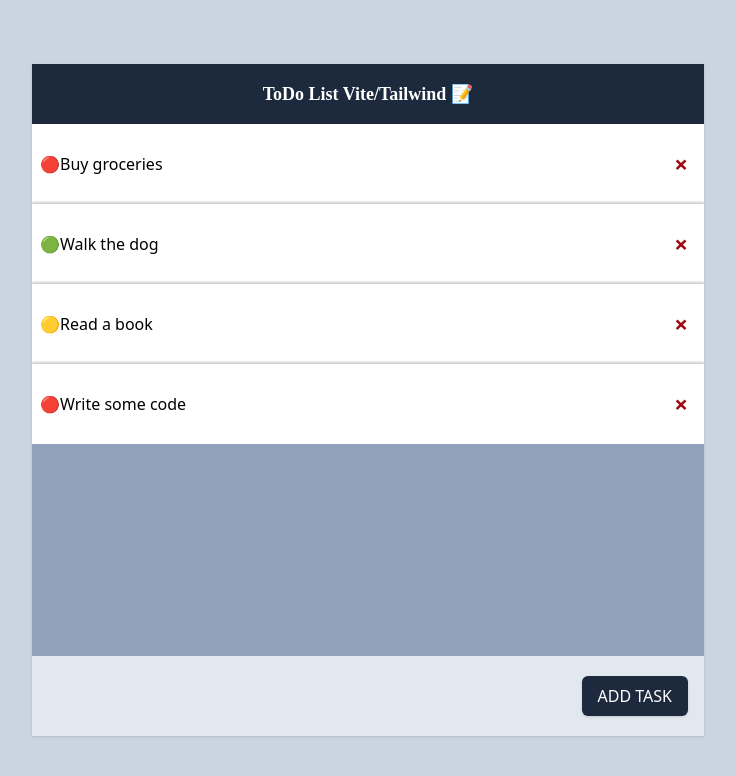
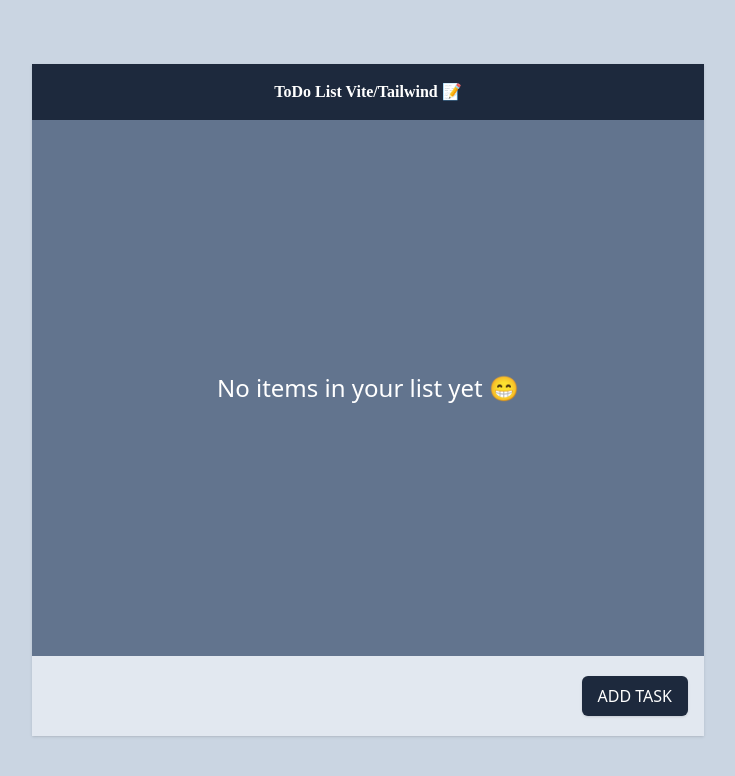
Before and after one commit to kurtrockx/TODO-APP-V2-NETLIFY, a React (Vite) app: page / in a window 1280 px wide. Shown: the top 776 px of the page, without its empty margins (272-1007 px from the left). Built offline with nearby package versions, Linux system fonts and the light colour scheme.

Commit message:
added useLocalStorage to store tasks in the browser

```diff
--- a/src/App.jsx
+++ b/src/App.jsx
@@ -1,15 +1,15 @@
 import { useRef, useState } from "react";
 import "./index.css";
+import { useLocalStorage } from "./useLocalStorage";
 
 const arr = [
   { taskName: "Buy groceries", completed: false, id: 101888, priority: 1 },
   { taskName: "Walk the dog", completed: true, id: 102888, priority: 3 },
   { taskName: "Read a book", completed: false, id: 103888, priority: 2 },
-  { taskName: "Write some code", completed: true, id: 104888, priority: 1 },
 ];
 
 function App() {
-  const [tasks, setTasks] = useState(arr);
+  const [tasks, setTasks] = useLocalStorage("tasks");
 
   function handleAddTask(task) {
     setTasks((t) => [...t, task]);
@@ -34,7 +34,7 @@ function App() {
 
 function MainContainer({ children }) {
   return (
-    <div className="flex h-[42rem] max-h-screen w-2xl flex-col items-center bg-slate-400 shadow-sm">
+    <div className="flex h-[42rem] max-h-screen w-2xl flex-col items-center bg-slate-500 shadow-sm max-sm:h-screen max-sm:w-screen">
       {children}
     </div>
   );
@@ -42,7 +42,7 @@ function MainContainer({ children }) {
 
 function Header() {
   return (
-    <h1 className="text-md font-century w-full bg-slate-800 py-4 text-center font-bold text-white md:text-lg">
+    <h1 className="text-md font-century w-full bg-slate-800 py-4 text-center font-bold text-white">
       ToDo List Vite/Tailwind 📝
     </h1>
   );
@@ -58,32 +58,36 @@ function ListContainer({ children }) {
 
 function List({ todoItems, onDeleteTask }) {
   return todoItems.length > 0 ? (
-    todoItems.map((item, i) => (
+    todoItems.map((item, i, arr) => (
       <TodoItem
         taskName={item.taskName}
         index={i}
         id={item.id}
+        key={item.id}
+        arr={arr}
         priority={item.priority}
         onDeleteTask={onDeleteTask}
       />
     ))
   ) : (
     <div className="h-full flex-1 content-center">
-      <p className="text-bold text-center text-2xl">
+      <p className="text-bold text-center text-2xl text-white">
         No items in your list yet 😁
       </p>
     </div>
   );
 }
 
-function TodoItem({ taskName, id, priority, index, onDeleteTask }) {
+function TodoItem({ taskName, id, priority, index, arr, onDeleteTask }) {
   return (
     <div
-      className={`shadow-list-item flex max-w-full items-center justify-between bg-white px-2 py-4 starting:-translate-x-full`}
+      className={`max-w-full bg-white shadow starting:-translate-x-full`}
       style={{
-        transitionDuration: `${index <= 8 ? (index + 1) * 200 + "ms" : "1500ms"}`,
+        transitionDuration: `${index <= 8 ? (index + 1.25) * 150 + "ms" : "1500ms"}`,
+        zIndex: arr.length - index,
       }}
     >
+      <div className="flex w-full origin-top items-center justify-between px-2 py-4 duration-200 ease-linear hover:text-lg">
         <p className="font-medium">
           {priority === 1 && "🔴"}
           {priority === 2 && "🟡"}
@@ -97,6 +101,7 @@ function TodoItem({ taskName, id, priority, index, onDeleteTask }) {
           &times;
         </button>
       </div>
+    </div>
   );
 }
 
@@ -107,7 +112,8 @@ function AddTask({ onAddTask }) {
 
   function handleTask() {
     setIsSearching((s) => !s);
-    if (inputField.current.value === "") return;
+    if (!isSearching) return;
+    if (inputField.current.value.trim() === "") return;
 
     const taskName = inputField.current.value;
     const priority = +selectedPriority;
@@ -121,7 +127,7 @@ function AddTask({ onAddTask }) {
   }
 
   return (
-    <div className="mt-auto flex min-h-20 w-full items-center justify-between gap-4 bg-slate-200 px-4 max-sm:gap-2">
+    <div className="mt-auto flex min-h-20 w-full items-center justify-between gap-4 bg-slate-200 px-4">
       {isSearching ? (
         <>
           <input
--- a/src/index.css
+++ b/src/index.css
@@ -2,6 +2,4 @@
 
 @theme {
   --font-century: "Century Gothic";
-
-  --shadow-list-item: 0 -2px 2px rgba(0, 0, 0, 0.2);
 }
--- /dev/null
+++ b/src/useLocalStorage.js
@@ -0,0 +1,15 @@
+import { useEffect, useState } from "react";
+
+export function useLocalStorage(key) {
+  const [items, setItems] = useState(() => {
+    const existingItems = localStorage.getItem(key);
+    console.log(existingItems);
+    return existingItems ? JSON.parse(existingItems) : [];
+  });
+
+  useEffect(() => {
+    localStorage.setItem(key, JSON.stringify(items));
+  }, [items, key]);
+
+  return [items, setItems];
+}
```
Lines whose indentation alone changed are shown as unchanged.
